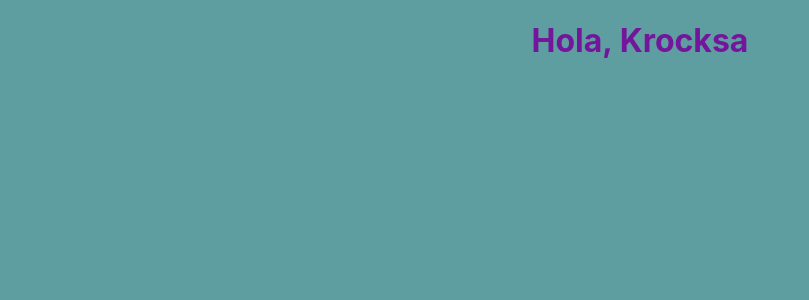
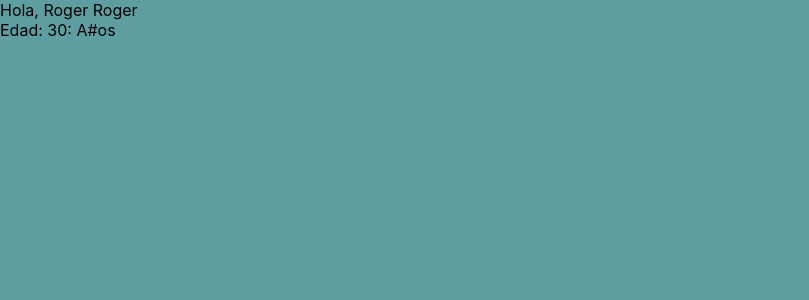
Before and after one commit to krocksa/appunotypescript, a React (Create React App) app: page / in a window 1280 px wide. Shown: the top 300 px of the page, without its empty margins (0-809 px from the left). Built offline with nearby package versions, Linux system fonts and the light colour scheme.

Commit message:
Components comunication

```diff
--- a/src/App.tsx
+++ b/src/App.tsx
@@ -1,10 +1,10 @@
 import React from 'react';
 import './App.css';
-import { FunctionalComponent } from "./Components/FunctionalComponent";
+import { ChildrenComponent } from './Components/ChildrenComponent';
 function App() {
   return (
     <>
-      <FunctionalComponent name='Krocksa'/>
+     < ChildrenComponent firstName='Roger' lastName='Salgado' age={30} />
     </>
   );
 }
--- /dev/null
+++ b/src/Components/ChildrenComponent.tsx
@@ -0,0 +1,12 @@
+interface ChildrenComponentProps {
+    firstName: string;
+    lastName: string;
+    age: number;
+}
+
+export function ChildrenComponent (props: ChildrenComponentProps): JSX.Element{
+    return <>
+        Hola, {props.firstName + ' ' + props.firstName} <br />
+        Edad: {props.age}: A#os
+    </>
+}
--- a/src/Components/FunctionalComponent.css
+++ /dev/null
@@ -1,4 +0,0 @@
-.FC{
-    text-align: center;
-    color: #74169c;
-}
--- a/src/Components/FunctionalComponent.tsx
+++ /dev/null
@@ -1,14 +0,0 @@
-
-import React from "react";
-import './FunctionalComponent.css';
-
-interface FunctionalComponentProps{
-    name: string;
-}
-
-
-export function FunctionalComponent (props: FunctionalComponentProps): JSX.Element {
-    return <>
-       <h1 className="FC">Hola, {props.name}</h1>
-    </>
-}
```
Also changed, not shown: src/Components/ChildrenComponent.css (added).
